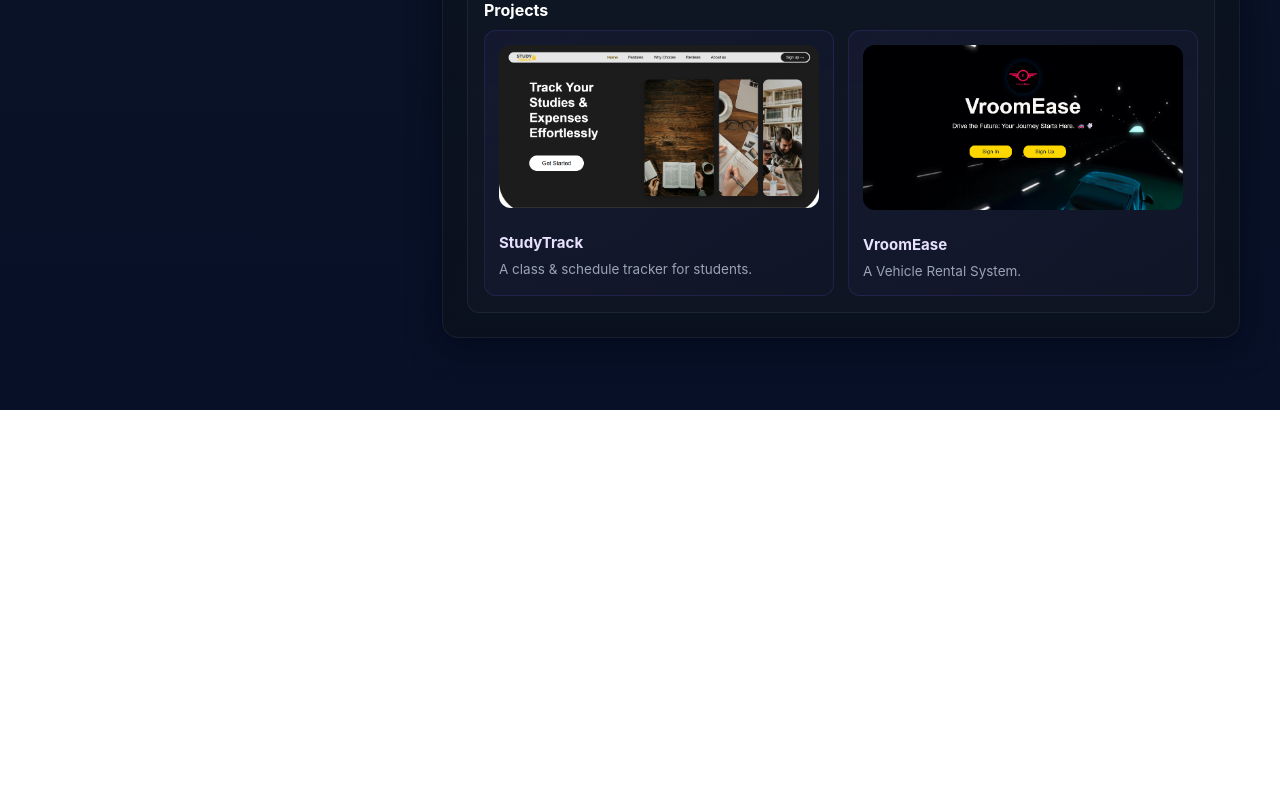
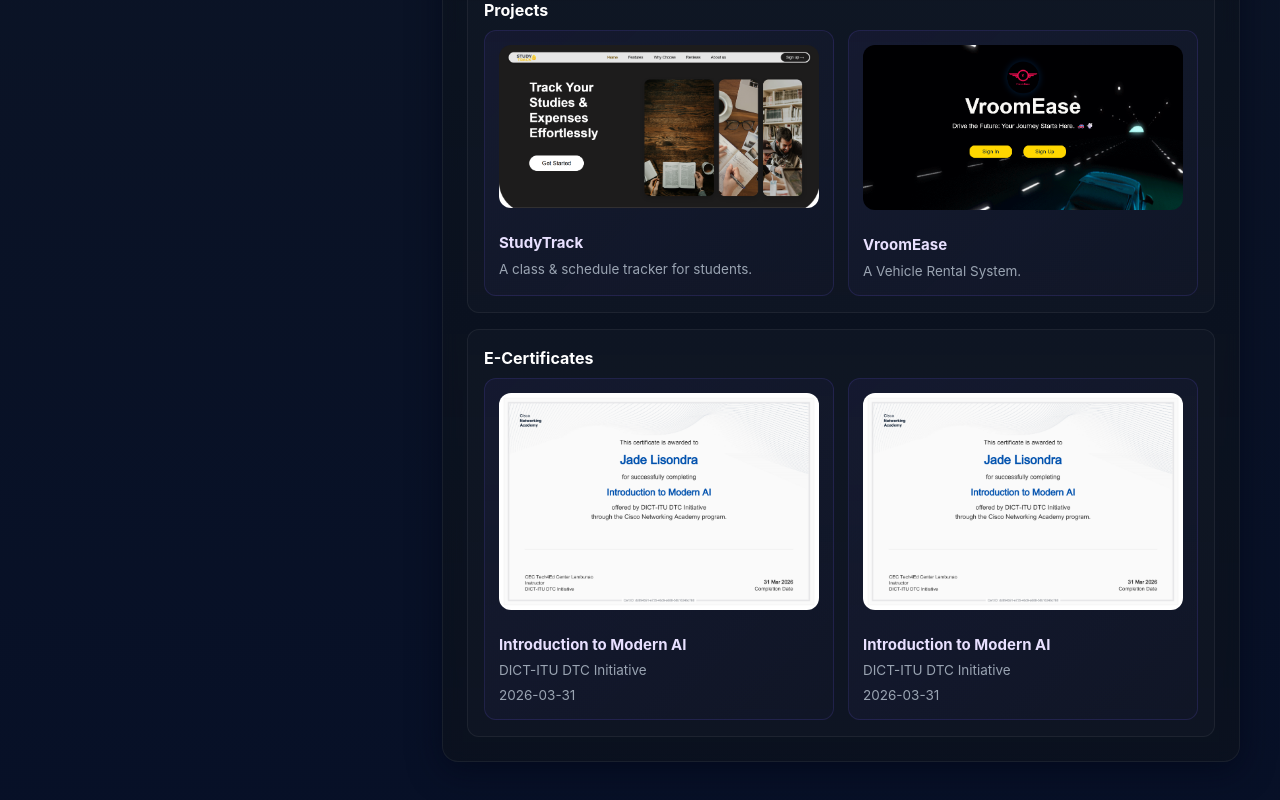
Before and after one commit to jadoks/Portfolio, a React (Vite) app in the folder my-portfolio/: page / in a window 1280 px wide. Shown: the part 1043-1843 px from the top of the page. Before the commit the page ends 1453 px from the top, so only its background shows below. Built offline with nearby package versions, Linux system fonts and the light colour scheme.

Commit message:
Add e-certificates

```diff
--- a/my-portfolio/src/App.css
+++ b/my-portfolio/src/App.css
@@ -89,7 +89,24 @@
   margin-top: 16px;
   text-align: center;
 }
+.certificate-link {
+  display: inline-block;
+  margin-top: 10px;
+  padding: 8px 12px;
+  border-radius: 10px;
+  text-decoration: none;
+  color: white;
+  background: linear-gradient(90deg, rgba(124, 92, 255, 0.9), rgba(124, 92, 255, 0.65));
+  border: 1px solid rgba(124, 92, 255, 0.25);
+  font-size: 13px;
+  font-weight: 600;
+  transition: transform 0.2s ease, opacity 0.2s ease;
+}
 
+.certificate-link:hover {
+  transform: translateY(-2px);
+  opacity: 0.95;
+}
 .name h2 {
   margin: 0;
   font-size: 24px;
--- a/my-portfolio/src/App.jsx
+++ b/my-portfolio/src/App.jsx
@@ -11,12 +11,12 @@
 import Education from "./components/Education.jsx";
 import Experience from "./components/Experience.jsx";
 import Projects from "./components/Projects.jsx";
+import Certificates from "./components/Certificates.jsx";
 
 export default function App() {
   return (
     <div className="container">
       <div className="grid">
-        {/* SIDEBAR */}
         <aside className="card fade-in slide-left">
           <Header />
           <Name />
@@ -25,7 +25,6 @@
           <Interest />
         </aside>
 
-        {/* MAIN */}
         <main>
           <About />
           <section className="card section fade-in">
@@ -34,6 +33,7 @@
               <Experience />
               <Education />
               <Projects />
+              <Certificates />
             </div>
           </section>
         </main>
--- /dev/null
+++ b/my-portfolio/src/components/Certificates.jsx
@@ -0,0 +1,46 @@
+import React from "react";
+
+const certificates = [
+  {
+    title: "Introduction to Modern AI",
+    issuer: "DICT-ITU DTC Initiative",
+    date: "2026-03-31",
+    image: "Introduction_to_Modern_AI_certificate.png",
+  },{
+    title: "Introduction to Modern AI",
+    issuer: "DICT-ITU DTC Initiative",
+    date: "2026-03-31",
+    image: "Introduction_to_Modern_AI_certificate.png",
+  }
+];
+
+export default function Certificates() {
+  return (
+    <div className="item">
+      <h4>E-Certificates</h4>
+
+      <div className="projects-grid">
+        {certificates.map((cert) => (
+          <div key={cert.title} className="project">
+            <img
+              src={cert.image}
+              alt={`${cert.title} certificate`}
+              className="project-image"
+              style={{
+                width: "100%",
+                height: "auto",
+                borderRadius: "12px",
+                marginBottom: "1rem",
+              }}
+            />
+
+            <strong>{cert.title}</strong>
+            <p className="muted">{cert.issuer}</p>
+            <p className="muted">{cert.date}</p>
+
+          </div>
+        ))}
+      </div>
+    </div>
+  );
+}
```
Also changed, not shown: my-portfolio/public/Introduction_to_Modern_AI_certificate.png (added).
